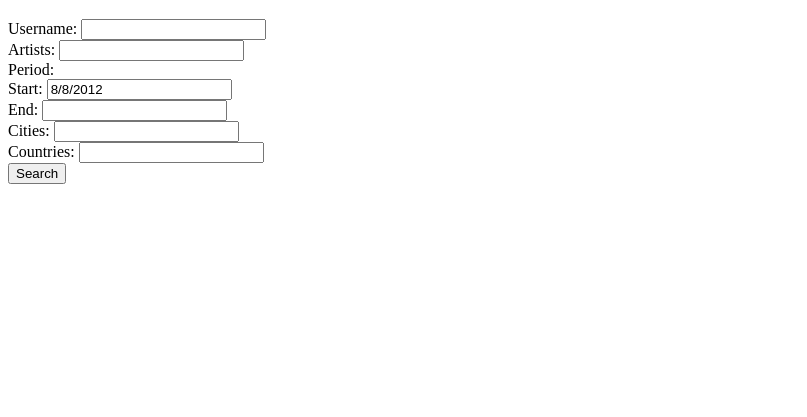
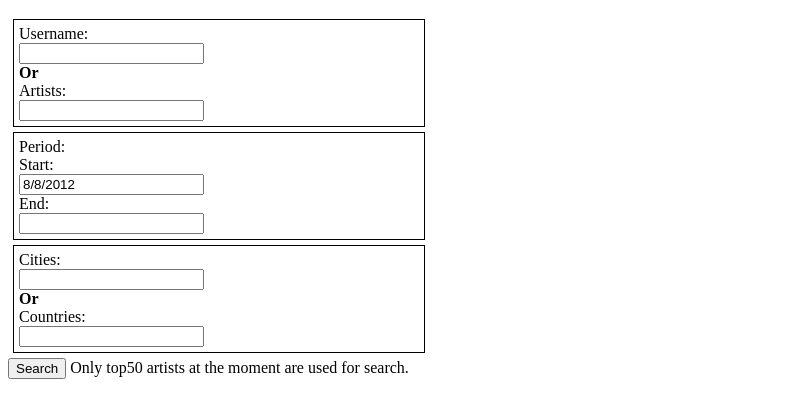
Before and after one commit to marwinxxii/LastFMEventFinder, a plain HTML site: page index.html in a window 1280 px wide. Shown: the part 61-478 px from the top of the page, without its empty margins (0-807 px from the left). Drawn offline with nearby package versions, Linux system fonts and the light colour scheme.

Commit message:
Added splitting by sections on page

```diff
--- a/index.html
+++ b/index.html
@@ -11,14 +11,29 @@
     </head>
     <body>
         <h1>Find events of your favorite artists for specified period</h1>
-        Username: <input type=text id="username"><br>
-        Artists: <input type=text id="artists"><br>
-        Period:<br>
-        Start: <input type=text id="periodStart"><br>
-        End: <input type=text id="periodEnd"><br>
-        Cities: <input type=text id="cities"><br>
-        Countries: <input type=text id="countries"><br>
+        <div class="section">
+            <div class="caption">Username:</div>
+            <input type=text id="username"><br>
+            <b>Or</b><br>
+            <div class="caption">Artists:</div>
+            <input type=text id="artists">
+        </div>
+        <div class="section">
+            Period:<br>
+            <div class="caption">Start:</div>
+            <input type=text id="periodStart">
+            <div class="caption">End:</div>
+            <input type=text id="periodEnd"><br>
+        </div>
+        <div class="section">
+            <div class="caption">Cities:</div>
+            <input type=text id="cities"><br>
+            <b>Or</b><br>
+            <div class="caption">Countries:</div>
+            <input type=text id="countries">
+        </div>
         <input type=button value=Search id="startSearch">
+        Only top50 artists at the moment are used for search.<br>
         <noscript><br>Please enable JavaScript in your browser to use this page</noscript>
         <div id="progressbar-container">
             <div id="progressbar"></div>
--- a/main.css
+++ b/main.css
@@ -1,3 +1,16 @@
+.section
+{
+    width: 400px;
+    border: 1px solid black;
+    padding: 5px;
+    margin: 5px;
+}
+
+.caption
+{
+    width: 100px;
+}
+
 .divider
 {
     background: #ccc;
@@ -8,13 +21,13 @@
 {
     display: none;
     position: relative;
-    width: 300px;
+    width: 420px;
 }
 
 #progressbar-text
 {
     position: absolute;
     top: 10px;
-    width: 300px;
+    width: 420px;
     text-align: center;
 }
```
